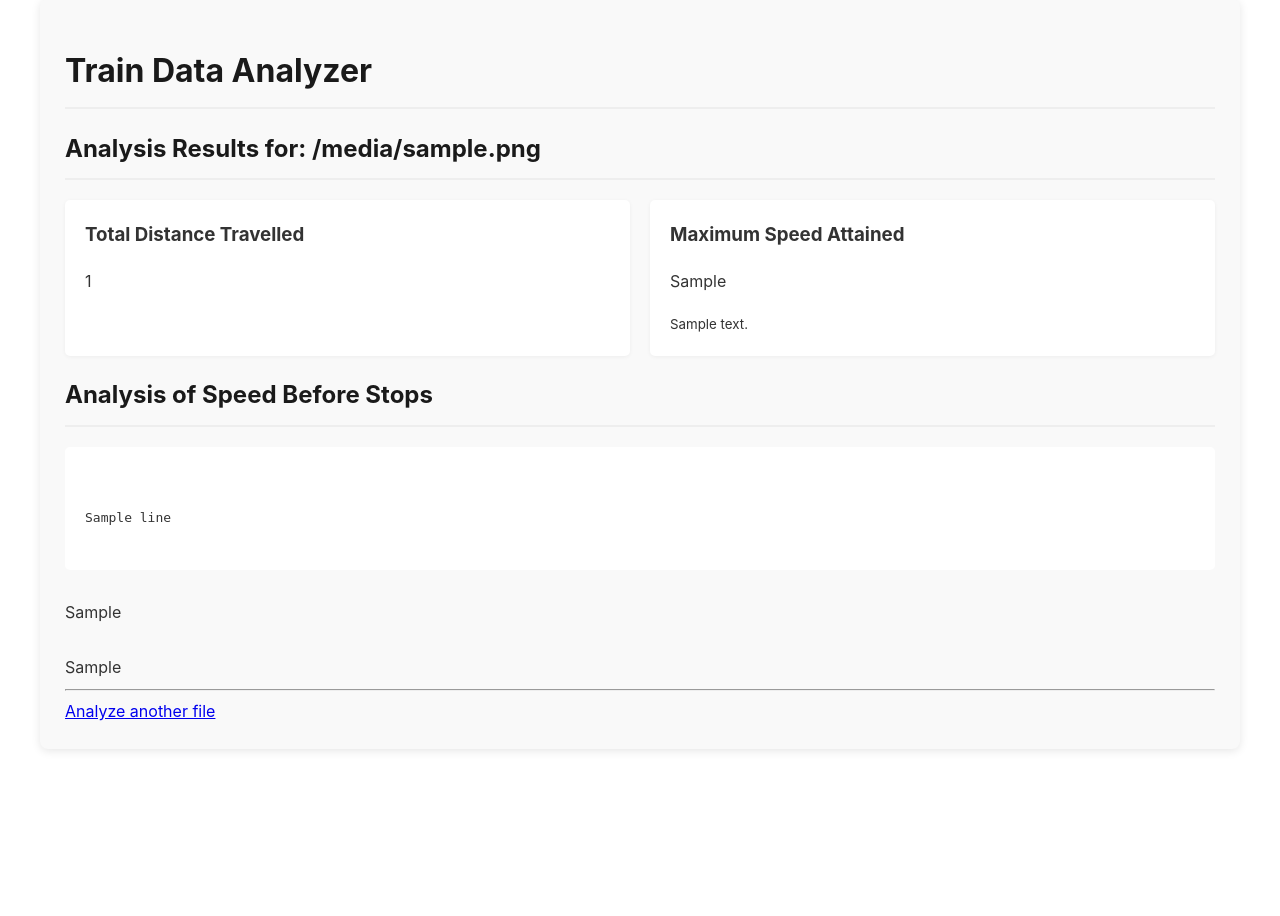
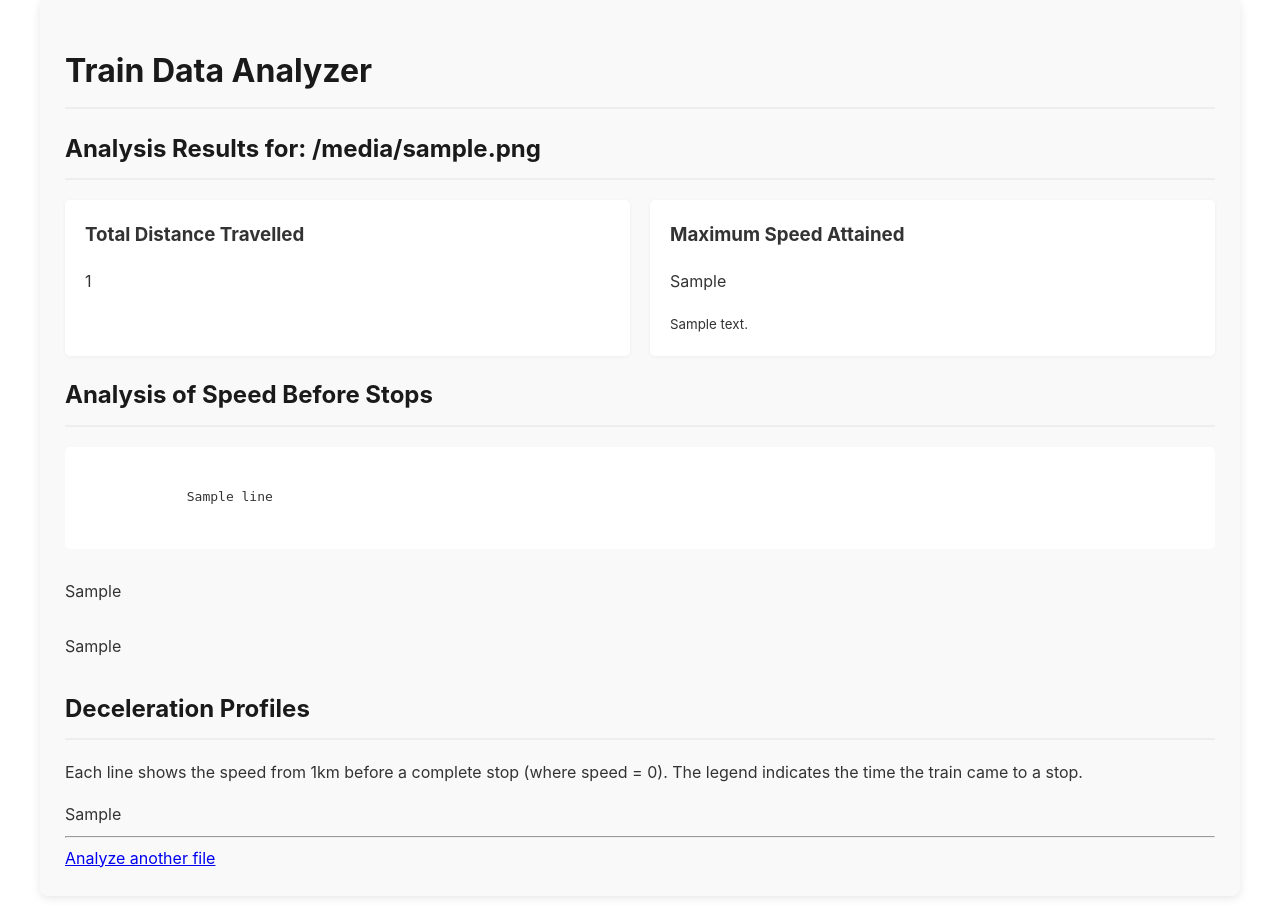
Before and after one commit to rishwanthvallala/train-data-analyser, a Flask app: template templates/index.html in a window 1280 px wide. Shown: the part 21-937 px from the top of the page. Before the commit the page ends 772 px from the top, so only its background shows below. Run offline with Flask 3, Linux system fonts and the light colour scheme; the template is opened without the code that fills it: most values are stand-ins (such as "Sample title", 1, 10 or a date in 2020).

Commit message:
added graph for multiple stops

```diff
--- a/app.py
+++ b/app.py
@@ -4,6 +4,7 @@
 import plotly.io as pio
 from flask import Flask, request, render_template, redirect, url_for
 import time
+import plotly.graph_objects as go
 
 # --- Configuration ---
 basedir = os.path.abspath(os.path.dirname(__file__))
@@ -38,7 +39,7 @@
         if filename.lower().endswith('.csv'):
             df = pd.read_csv(file_path, header=None, low_memory=False)
         else:
-            df = pd.read_excel(file_path, header=None)
+            df = pd.read_excel(file_path, header=None, usecols='A:D')
     except Exception as e:
         return {'error': f"Error reading file. It might be corrupted or in an unexpected format. Details: {e}"}
 
@@ -51,7 +52,7 @@
         return {'error': "Could not find a valid data start row (with a date) in the file."}
 
     df = df.iloc[start_row:].reset_index(drop=True)
-    data_df = df.iloc[:, :4]
+    data_df = df.copy()
     data_df.columns = ['DATE', 'TIME', 'DISTANCE', 'SPEED']
 
     for col in ['DISTANCE', 'SPEED']:
@@ -71,13 +72,23 @@
     stop_analysis_results = []
     stop_events = data_df[(data_df['SPEED'] == 0) & (data_df['SPEED'].shift(1) > 0)]
     points_before_stop = []
+    deceleration_data_frames = []
 
     for index, stop_row in stop_events.iterrows():
         stop_dist = stop_row['CUMULATIVE_DISTANCE']; stop_time = stop_row['DATETIME']
-        stop_analysis_results.append(f"Stop detected at {stop_dist:.2f} km (Time: {stop_time.strftime('%H:%M:%S')}).")
-        pre_stop_data = data_df.loc[:index]
+        stop_time_str = stop_time.strftime('%H:%M:%S')
+        stop_analysis_results.append(f"Stop detected at {stop_dist:.2f} km (Time: {stop_time_str}).")
 
-        # --- THIS IS THE MODIFIED LINE ---
+        target_dist_1km_before = stop_dist - 1.0
+        pre_stop_data = data_df.loc[:index].copy()
+        start_index = (pre_stop_data['CUMULATIVE_DISTANCE'] - target_dist_1km_before).abs().idxmin()
+
+        decel_segment = data_df.loc[start_index:index].copy()
+        if not decel_segment.empty:
+            decel_segment['RELATIVE_DISTANCE'] = decel_segment['CUMULATIVE_DISTANCE'] - decel_segment['CUMULATIVE_DISTANCE'].min()
+            decel_segment['STOP_TIME'] = stop_time_str
+            deceleration_data_frames.append(decel_segment)
+
         for meters_before in [1, 10, 50, 100]:
             target_dist = stop_dist - (meters_before / 1000.0)
             if target_dist > 0:
@@ -119,15 +130,42 @@
     t_after_graph2 = time.time()
     print(f"[{t_after_graph2:.2f}] Graph 2 generated. Time taken: {t_after_graph2 - t_after_graph1:.2f}s")
 
+    # --- Plot 3: Deceleration Profile ---
+    decel_plot_html = ""
+    if deceleration_data_frames:
+        fig_decel = go.Figure()
+
+        for df_segment in deceleration_data_frames:
+            fig_decel.add_trace(go.Scatter(
+                x=df_segment['RELATIVE_DISTANCE'] * 1000,
+                y=df_segment['SPEED'],
+                mode='lines',
+                name=f"Stop at {df_segment['STOP_TIME'].iloc[0]}"
+            ))
+
+        # --- THIS IS THE UPDATED SECTION ---
+        fig_decel.update_layout(
+            title="Deceleration Profile (1000m Before Stop)",
+            xaxis_title="Distance Before Stop (meters)",
+            yaxis_title="Speed (Kmph)",
+            legend_title="Stop Time",
+            #xaxis=dict(autorange='reversed') # This line reverses the x-axis
+        )
+        decel_plot_html = pio.to_html(fig_decel, full_html=False)
+
+    t_after_decel_plot = time.time()
+    print(f"[{t_after_decel_plot:.2f}] Graph 3 (Decel Profile) generated. Time taken: {t_after_decel_plot - t_after_graph2:.2f}s")
+
     total_time = time.time() - start_time
     print(f"[{time.time():.2f}] --- Finished file processing. Total time: {total_time:.2f}s ---")
 
     return {
         'metrics': metrics, 'stop_analysis': stop_analysis_results,
-        'graph1_html': graph1_html, 'graph2_html': graph2_html
+        'graph1_html': graph1_html, 'graph2_html': graph2_html,
+        'decel_plot_html': decel_plot_html
     }
 
-# --- Flask Routes ---
+# --- Flask Routes (Unchanged) ---
 @app.route('/', methods=['GET', 'POST'])
 def upload_file():
     if request.method == 'POST':
--- a/templates/index.html
+++ b/templates/index.html
@@ -1,35 +1,98 @@
 <!DOCTYPE html>
 <html lang="en">
+
 <head>
     <meta charset="UTF-8">
     <meta name="viewport" content="width=device-width, initial-scale=1.0">
     <title>Train Data Analyzer</title>
     <style>
-        body { font-family: -apple-system, BlinkMacSystemFont, "Segoe UI", Roboto, Helvetica, Arial, sans-serif; line-height: 1.6; color: #333; max-width: 1200px; margin: 20px auto; padding: 0 20px; }
-        .container { background-color: #f9f9f9; padding: 25px; border-radius: 8px; box-shadow: 0 2px 10px rgba(0,0,0,0.1); }
-        .upload-box { text-align: center; border: 2px dashed #ccc; padding: 40px; border-radius: 8px; margin-bottom: 30px; }
-        h1, h2 { color: #1a1a1a; border-bottom: 2px solid #eee; padding-bottom: 10px; }
-        .metrics-grid { display: grid; grid-template-columns: repeat(auto-fit, minmax(250px, 1fr)); gap: 20px; margin-top: 20px; }
-        .metric { background-color: #fff; padding: 20px; border-radius: 5px; box-shadow: 0 1px 4px rgba(0,0,0,0.05); }
-        .metric h3 { margin-top: 0; }
-        .analysis-box { background-color: #fff; padding: 20px; border-radius: 5px; white-space: pre-wrap; font-family: monospace; }
-        .graph { margin-top: 30px; }
-        input[type="submit"] { background-color: #007bff; color: white; padding: 10px 20px; border: none; border-radius: 5px; cursor: pointer; font-size: 16px; }
-        input[type="submit"]:hover { background-color: #0056b3; }
+        body {
+            font-family: -apple-system, BlinkMacSystemFont, "Segoe UI", Roboto, Helvetica, Arial, sans-serif;
+            line-height: 1.6;
+            color: #333;
+            max-width: 1200px;
+            margin: 20px auto;
+            padding: 0 20px;
+        }
+
+        .container {
+            background-color: #f9f9f9;
+            padding: 25px;
+            border-radius: 8px;
+            box-shadow: 0 2px 10px rgba(0, 0, 0, 0.1);
+        }
+
+        .upload-box {
+            text-align: center;
+            border: 2px dashed #ccc;
+            padding: 40px;
+            border-radius: 8px;
+            margin-bottom: 30px;
+        }
+
+        h1,
+        h2 {
+            color: #1a1a1a;
+            border-bottom: 2px solid #eee;
+            padding-bottom: 10px;
+        }
+
+        .metrics-grid {
+            display: grid;
+            grid-template-columns: repeat(auto-fit, minmax(250px, 1fr));
+            gap: 20px;
+            margin-top: 20px;
+        }
+
+        .metric {
+            background-color: #fff;
+            padding: 20px;
+            border-radius: 5px;
+            box-shadow: 0 1px 4px rgba(0, 0, 0, 0.05);
+        }
+
+        .metric h3 {
+            margin-top: 0;
+        }
+
+        .analysis-box {
+            background-color: #fff;
+            padding: 20px;
+            border-radius: 5px;
+            white-space: pre-wrap;
+            font-family: monospace;
+        }
+
+        .graph {
+            margin-top: 30px;
+        }
+
+        input[type="submit"] {
+            background-color: #007bff;
+            color: white;
+            padding: 10px 20px;
+            border: none;
+            border-radius: 5px;
+            cursor: pointer;
+            font-size: 16px;
+        }
+
+        input[type="submit"]:hover {
+            background-color: #0056b3;
+        }
     </style>
 </head>
+
 <body>
 
     <div class="container">
         <h1>Train Data Analyzer</h1>
 
         <!-- The results will be displayed here if they exist -->
-        {% if results %}
-            {% if results.error %}
+        {% if results %} {% if results.error %}
         <h2>Error Processing File: {{ filename }}</h2>
         <p style="color: red;">{{ results.error }}</p>
-                <a href="/">Try with another file</a>
-            {% else %}
+        <a href="/">Try with another file</a> {% else %}
         <h2>Analysis Results for: {{ filename }}</h2>
 
         <!-- Section for Summary Metrics -->
@@ -48,9 +111,7 @@
         <!-- Section for Stop Analysis -->
         <h2>Analysis of Speed Before Stops</h2>
         <div class="analysis-box">
-{% for line in results.stop_analysis %}
-{{ line }}
-{% endfor %}
+            {% for line in results.stop_analysis %} {{ line }} {% endfor %}
         </div>
 
         <!-- Interactive Graphs -->
@@ -60,9 +121,18 @@
         <div class="graph">
             {{ results.graph2_html | safe }}
         </div>
+
+        <!-- NEW DECELERATION PLOT -->
+        {% if results.decel_plot_html %}
+        <div class="graph">
+            <h2>Deceleration Profiles</h2>
+            <p>Each line shows the speed from 1km before a complete stop (where speed = 0). The legend indicates the time the train came to a stop.</p>
+            {{ results.decel_plot_html | safe }}
+        </div>
+        {% endif %}
+
         <hr>
-                <a href="/">Analyze another file</a>
-            {% endif %}
+        <a href="/">Analyze another file</a> {% endif %}
 
         <!-- If no results, show the upload form -->
         {% else %}
@@ -78,4 +148,5 @@
     </div>
 
 </body>
+
 </html>
```
Lines whose indentation alone changed are shown as unchanged.
